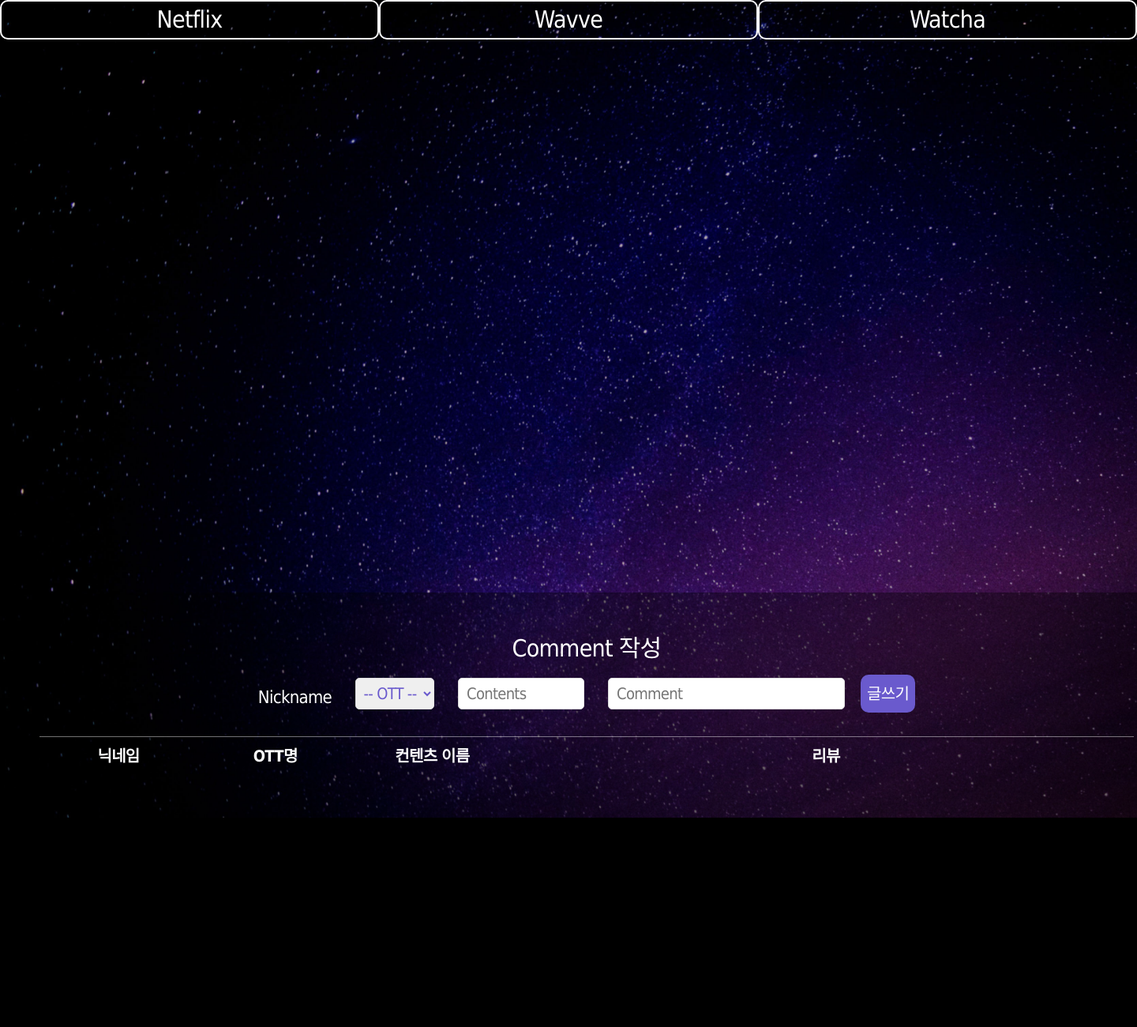
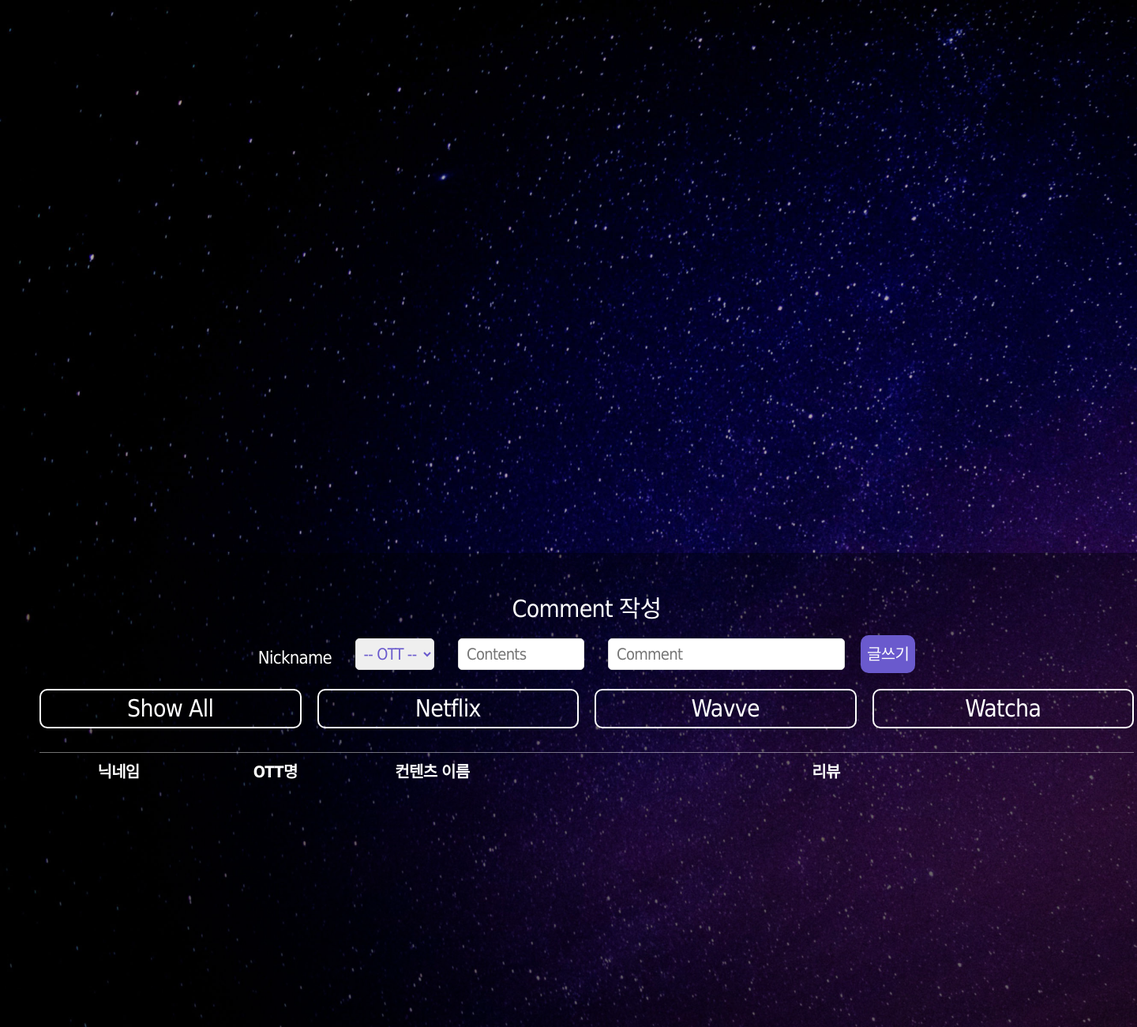
Before and after one commit to kyuung09/OTTPlanet, a Flask app: page /main in a window 1440 px wide. Shown: the whole page at 79% size. Before the commit the page ends 1035 px from the top, so only its background shows below. Run offline with Flask 2, Linux system fonts and the light colour scheme; data that the repository does not hold is empty; some libraries are stand-ins or nearby versions; some web fonts are replaced.

Commit message:
자잘한 수정

```diff
--- a/static/css/reset.css
+++ b/static/css/reset.css
@@ -8,7 +8,7 @@
 
 body,div,dl,dt,dd,ul,ol,li,h1,h2,h3,h4,h5,h6,pre,code,form,fieldset,legend,textarea,p,blockquote,th,td,input,select,textarea,button { margin:0; padding:0; }
 html { height:100%;width: 100%; }
-body { height:100%;width: 100%; }
+body { height:100%;width: 100%; min-height: 100vh; }
 a:link { text-decoration:none; }
 a:visited { text-decoration:none; }
 a:hover { text-decoration:none; }
--- a/static/css/style.css
+++ b/static/css/style.css
@@ -139,10 +139,20 @@
   color: #fff;
 }
 
+.btn-style.login {
+  width: 100%;
+}
+
 /* main -ott btn test */
+.main-wrap {
+  height: 100%;
+}
+
 .tCon {
+  margin-top: 20px;
   display: flex;
   justify-content: center;
+  gap: 20px;
 }
 
 .tCon button {
@@ -154,6 +164,12 @@
   font-size: 30px;
   display: block;
 }
+
+.tCon button.on {
+  background: #fff;
+  color: #000;
+}
+
 /* main -comments */
 
 .table {
@@ -161,12 +177,14 @@
   height: 100%;
   background-image: url(../img/back_.jpg);
   background-size: cover;
+  min-height: 100vh;
 }
 
 .tcontent {
   background: rgba(0, 0, 0, 0.4);
   width: 100%;
   padding: 40px;
+  min-height: 600px;
 }
 
 .tWrap {
--- a/static/js/mainPage.js
+++ b/static/js/mainPage.js
@@ -2,19 +2,11 @@ const netBtn = document.querySelector("#Netflix");
 const WvBtn = document.querySelector("#Wavve");
 const TvBtn = document.querySelector("#Netflix");
 
-const ottBtnHandler = (ottName) => {
-  // 필터 기능....
-  // 디폴트 화면 = 넷플이 눌려있는 상태
-  // 매개변수로 가져온 ottName이 넷플이라면,
-  // 받아온 데이터 중 ott의 이름이 넷플인 것만
-  // 리스트를 뽑아줘
+const ottSortHandler = (ottName) => {
+  show_comment(ottName);
 };
 
-$(document).ready(function () {
-  show_comment();
-});
-
-function show_comment() {
+function show_comment(ottName) {
   $("#tBox").empty();
 
   $.ajax({
@@ -28,14 +20,17 @@ function show_comment() {
         let ott = rows[i]["ott"];
         let contents = rows[i]["contents"];
         let comment = rows[i]["comment"];
-
         let temp_html = `<ul>
           <li class='liNick'>${nickname}</li>
           <li class='liOtt'>${ott}</li>
           <li class='liContents'>${contents}</li>
           <li class='liComment'>${comment}</li>
       </ul>`;
+        if (ottName === "showAll") {
           $("#tBox").append(temp_html);
+        } else if (ott === ottName) {
+          $("#tBox").append(temp_html);
+        }
       }
     },
   });
@@ -75,3 +70,7 @@ function save_comment() {
     alert("값을 모두 입력해주세요!");
   }
 }
+
+$(document).ready(function () {
+  show_comment("showAll");
+});
--- a/static/js/signin-join.js
+++ b/static/js/signin-join.js
@@ -104,7 +104,7 @@ const signUp = () => {
       },
       success: function (response) {
         alert(response["result"]);
-        location.href = "/main";
+        location.href = "/login";
       },
     });
   } else {
--- a/templates/main.html
+++ b/templates/main.html
@@ -7,23 +7,13 @@
 
     <script src="https://ajax.googleapis.com/ajax/libs/jquery/3.5.1/jquery.min.js"></script>
     <script src="https://cdnjs.cloudflare.com/ajax/libs/jquery-cookie/1.4.1/jquery.cookie.js"></script>
-
     <link rel="stylesheet" href="../static/css/style.css" />
-
     <title>OTT Planet main</title>
   </head>
 
-  <body>
+  <body style="height: auto">
     <div class="main-wrap">
       <div class="table">
-        <div class="tCon">
-          <button onclick="ottBtnHandler('Netflix')" id="Netflix">
-            Netflix
-          </button>
-          <button onclick="ottBtnHandler('Wavve')" id="Wavve">Wavve</button>
-          <button onclick="ottBtnHandler('Watcha')" id="Watcha">Watcha</button>
-        </div>
-
         <div class="dummy-content"></div>
         <div class="tcontent">
           <div class="tWrap">
@@ -36,8 +26,8 @@
                   </div>
                   <select id="ott" class="ottSelect">
                     <option selected>-- OTT --</option>
-                    <option value="netflix">Netflix</option>
-                    <option value="wavve">Wavve</option>
+                    <option value="Netflix">Netflix</option>
+                    <option value="Wavve">Wavve</option>
                     <option value="Watcha">Watcha</option>
                   </select>
                   <div class="tInput1">
@@ -51,6 +41,12 @@
                 <button onclick="save_comment()" class="tBtn">글쓰기</button>
               </div>
             </thead>
+            <div class="tCon">
+              <button onclick="ottSortHandler('showAll')">Show All</button>
+              <button onclick="ottSortHandler('Netflix')">Netflix</button>
+              <button onclick="ottSortHandler('Wavve')">Wavve</button>
+              <button onclick="ottSortHandler('Watcha')">Watcha</button>
+            </div>
             <div class="tlist tableTit">
               <ul>
                 <li class="liNick">닉네임</li>
```
Also changed, not shown: templates/login.html (+10 -1 lines). Lines whose indentation alone changed are shown as unchanged.
